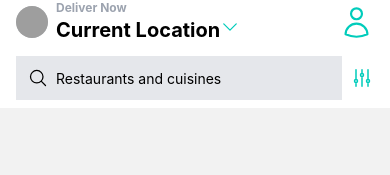
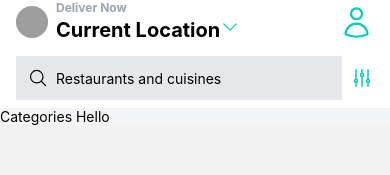
Before and after one commit to parixscm/reactNative_DeliverooClone, a React Native app: screen /Home in a window 390 px wide. Shown: the top 175 px of the page. Built offline with nearby package versions, Linux system fonts and the light colour scheme; grey boxes are pictures that could not be loaded.

Commit message:
📝 Feat: ADD Categories component to HomeScreen

```diff
--- /dev/null
+++ b/components/Categories.js
@@ -0,0 +1,11 @@
+import { ScrollView, Text, View } from "react-native";
+
+const Categories = () => {
+  return (
+    <ScrollView>
+      {/* Category Cards */}
+      <Text>Categories Hello</Text>
+    </ScrollView>
+  );
+};
+export default Categories;
--- a/screens/HomeScreen.js
+++ b/screens/HomeScreen.js
@@ -1,5 +1,12 @@
 import { useLayoutEffect } from "react";
-import { Image, SafeAreaView, Text, TextInput, View } from "react-native";
+import {
+  Image,
+  SafeAreaView,
+  ScrollView,
+  Text,
+  TextInput,
+  View,
+} from "react-native";
 import { useNavigation } from "@react-navigation/native";
 import {
   UserIcon,
@@ -7,6 +14,7 @@ import {
   AdjustmentsVerticalIcon,
   MagnifyingGlassIcon,
 } from "react-native-heroicons/outline";
+import Categories from "../components/Categories";
 
 const HomeScreen = () => {
   const navigation = useNavigation();
@@ -20,7 +28,7 @@ const HomeScreen = () => {
   return (
     <SafeAreaView className="bg-white">
       {/* Header */}
-      <View className="px-4 pb-3 flex-row items-center space-x-2">
+      <View className="pb-3 mx-4 flex-row items-center space-x-2">
         <Image
           source={{
             uri: "https://links.papareact.com/wru",
@@ -38,7 +46,7 @@ const HomeScreen = () => {
       </View>
 
       {/* Search */}
-      <View className="px-4 pb-2 flex-row items-center space-x-2">
+      <View className="pb-2 mx-4 flex-row items-center space-x-2">
         <View className="p-3 flex-row flex-1 space-x-2 bg-gray-200">
           <MagnifyingGlassIcon size={20} kcolor="gray" />
           <TextInput
@@ -48,6 +56,14 @@ const HomeScreen = () => {
         </View>
         <AdjustmentsVerticalIcon color="#00CCBB" />
       </View>
+
+      {/* Body */}
+      <ScrollView className="bg-gray-100">
+        {/* Categories */}
+        <Categories />
+
+        {/* Featured Rows */}
+      </ScrollView>
     </SafeAreaView>
   );
 };
```
